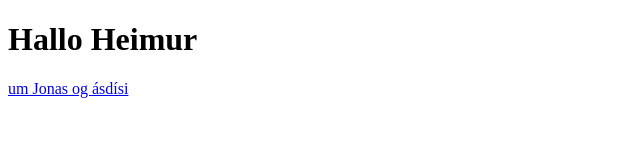
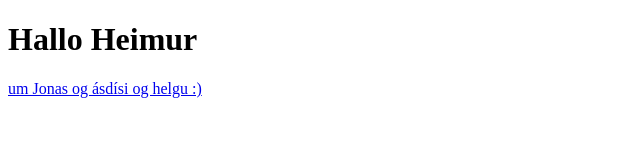
Before and after one commit to SunnevaThorsteins/Group-project-web, a plain HTML site: page index.html in a window 1280 px wide. Shown: the full height of the page, 0-640 px from the left. Drawn offline with Linux system fonts and the light colour scheme.

Commit message:
Helga líka
ég er með líka

```diff
--- a/index.html
+++ b/index.html
@@ -6,6 +6,6 @@
   </head>
   <body>
     <h1>Hallo Heimur</h1>
-    <a href="about.html">um Jonas og ásdísi</a>
+    <a href="about.html">um Jonas og ásdísi og helgu :) </a>
   </body>
 </html>
```
